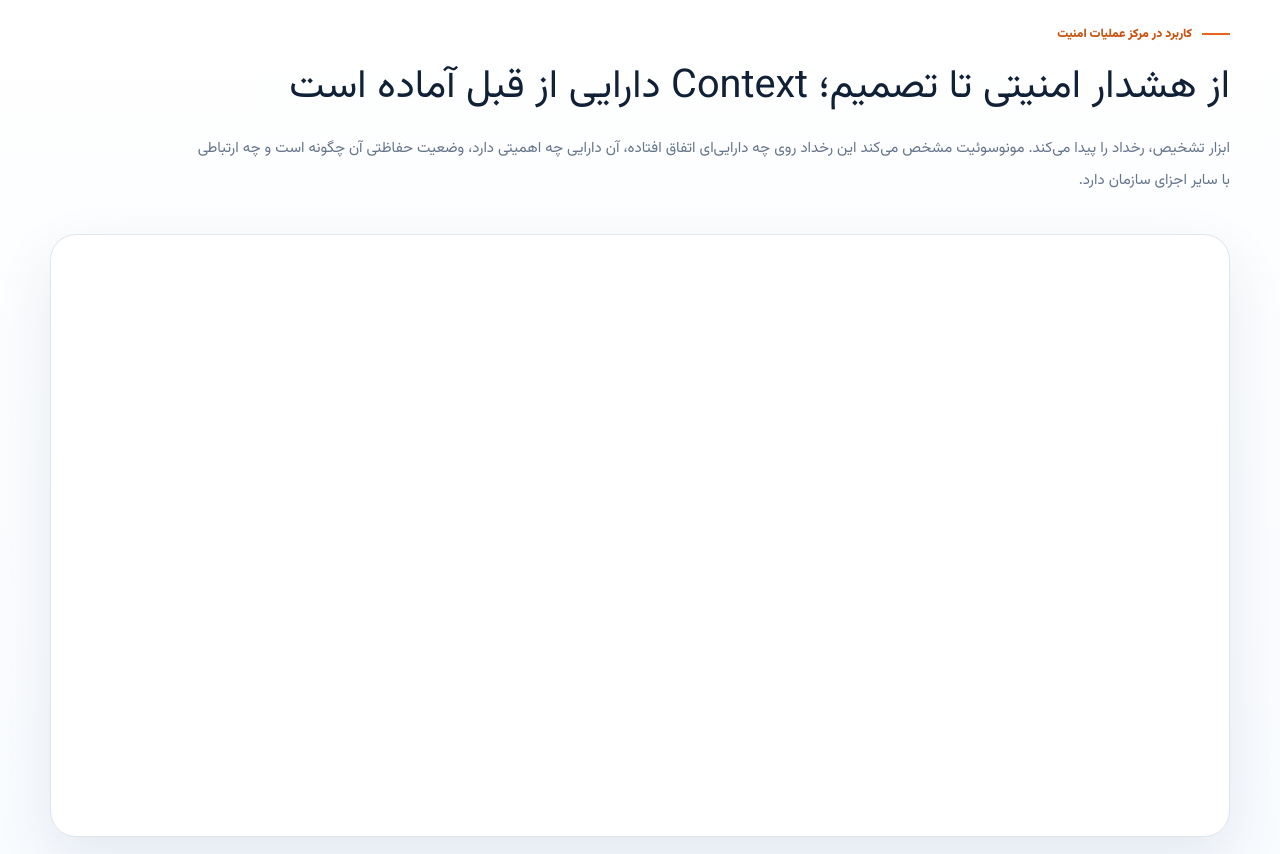
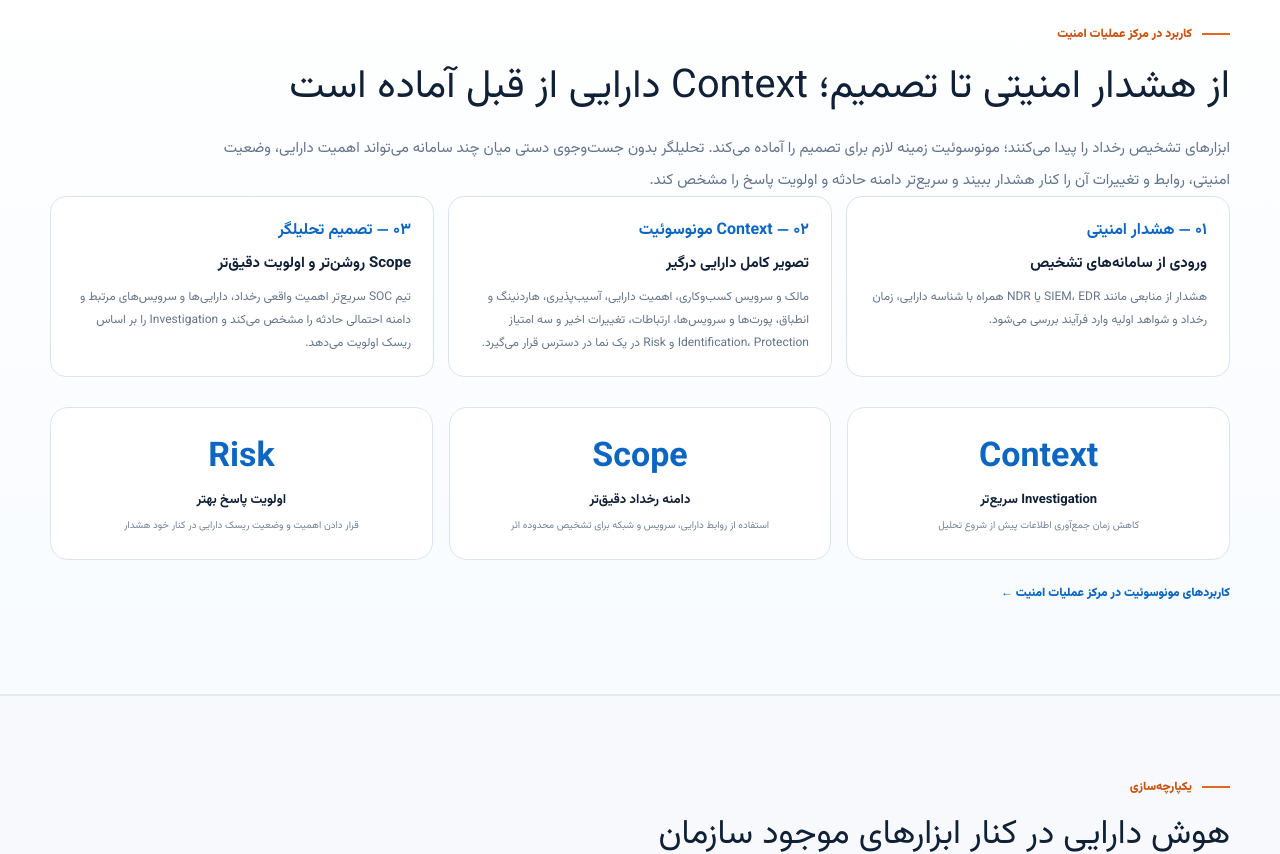
Before and after one commit to monaderi1/houshafzar-website, a Next.js app: page /monosuit in a window 1280 px wide. Shown: the part 2960-3814 px from the top of the page. Built offline with nearby package versions, Linux system fonts and the light colour scheme.

Commit message:
ساده‌سازی بخش SOC و حذف وابستگی تصویری

```diff
--- a/app/monosuit/page.tsx
+++ b/app/monosuit/page.tsx
@@ -142,11 +142,33 @@ export default function MonoSuitePage() {
           <div className={styles.socHeading}>
             <span className={styles.eyebrow}>کاربرد در مرکز عملیات امنیت</span>
             <h2>از هشدار امنیتی تا تصمیم؛ Context دارایی از قبل آماده است</h2>
-            <p>ابزار تشخیص، رخداد را پیدا می‌کند. مونوسوئیت مشخص می‌کند این رخداد روی چه دارایی‌ای اتفاق افتاده، آن دارایی چه اهمیتی دارد، وضعیت حفاظتی آن چگونه است و چه ارتباطی با سایر اجزای سازمان دارد.</p>
+            <p>ابزارهای تشخیص رخداد را پیدا می‌کنند؛ مونوسوئیت زمینه لازم برای تصمیم را آماده می‌کند. تحلیلگر بدون جست‌وجوی دستی میان چند سامانه می‌تواند اهمیت دارایی، وضعیت امنیتی، روابط و تغییرات آن را کنار هشدار ببیند و سریع‌تر دامنه حادثه و اولویت پاسخ را مشخص کند.</p>
           </div>
-          <div className={styles.socImageFrame}>
-            <img src="/monosuite-soc-context.webp" alt="کاربرد مونوسوئیت در مرکز عملیات امنیت؛ از هشدار امنیتی تا Context دارایی و تصمیم تحلیلگر" />
+
+          <div className={styles.integrationGrid}>
+            <article className={styles.integrationCard}>
+              <b>۰۱ — هشدار امنیتی</b>
+              <strong>ورودی از سامانه‌های تشخیص</strong>
+              <p>هشدار از منابعی مانند SIEM، EDR یا NDR همراه با شناسه دارایی، زمان رخداد و شواهد اولیه وارد فرآیند بررسی می‌شود.</p>
+            </article>
+            <article className={styles.integrationCard}>
+              <b>۰۲ — Context مونوسوئیت</b>
+              <strong>تصویر کامل دارایی درگیر</strong>
+              <p>مالک و سرویس کسب‌وکاری، اهمیت دارایی، آسیب‌پذیری، هاردنینگ و انطباق، پورت‌ها و سرویس‌ها، ارتباطات، تغییرات اخیر و سه امتیاز Identification، Protection و Risk در یک نما در دسترس قرار می‌گیرد.</p>
+            </article>
+            <article className={styles.integrationCard}>
+              <b>۰۳ — تصمیم تحلیلگر</b>
+              <strong>Scope روشن‌تر و اولویت دقیق‌تر</strong>
+              <p>تیم SOC سریع‌تر اهمیت واقعی رخداد، دارایی‌ها و سرویس‌های مرتبط و دامنه احتمالی حادثه را مشخص می‌کند و Investigation را بر اساس ریسک اولویت می‌دهد.</p>
+            </article>
           </div>
+
+          <div className={styles.metrics}>
+            <div className={styles.metric}><b>Context</b><strong>Investigation سریع‌تر</strong><span>کاهش زمان جمع‌آوری اطلاعات پیش از شروع تحلیل</span></div>
+            <div className={styles.metric}><b>Scope</b><strong>دامنه رخداد دقیق‌تر</strong><span>استفاده از روابط دارایی، سرویس و شبکه برای تشخیص محدوده اثر</span></div>
+            <div className={styles.metric}><b>Risk</b><strong>اولویت پاسخ بهتر</strong><span>قرار دادن اهمیت و وضعیت ریسک دارایی در کنار خود هشدار</span></div>
+          </div>
+
           <div className={styles.socLinkRow}><Link href="/soc-role/">کاربردهای مونوسوئیت در مرکز عملیات امنیت ←</Link></div>
         </div></section>
 
```
